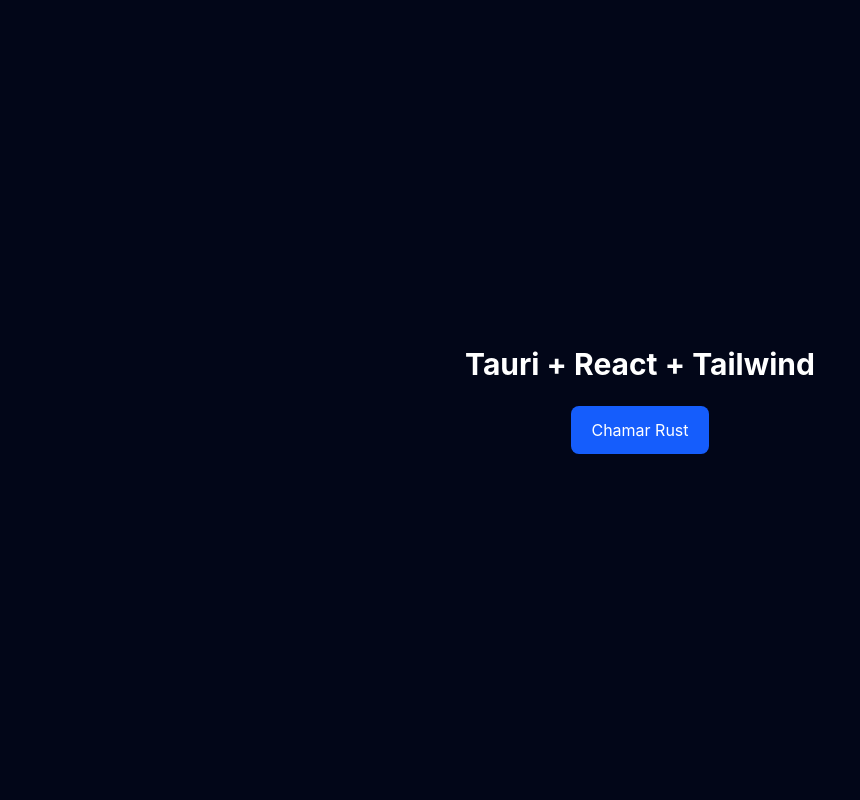
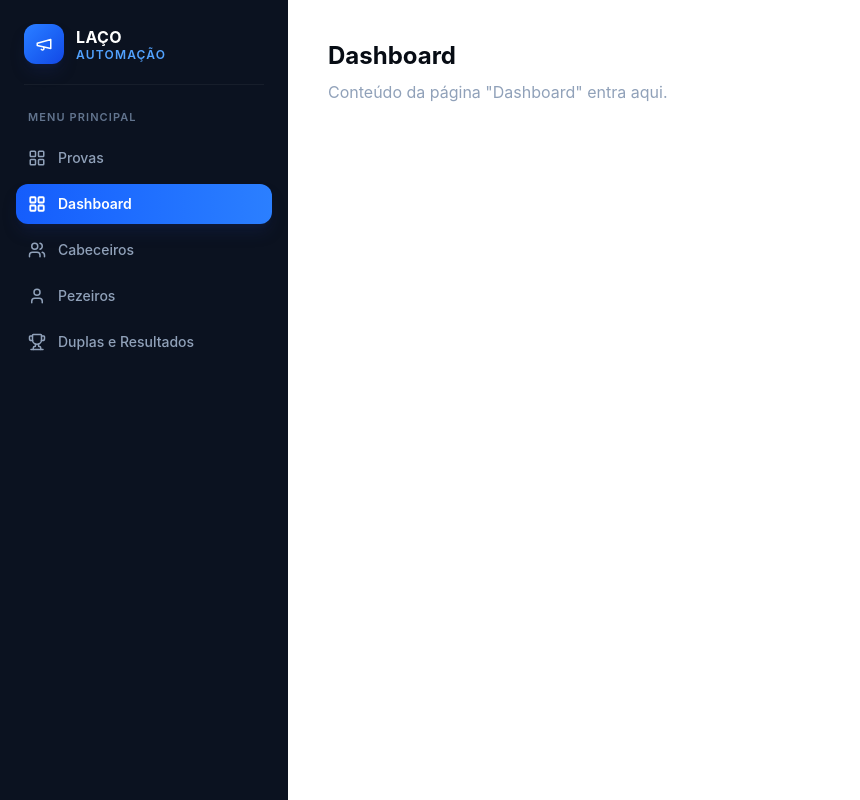
Before and after one commit to Heder-dim/tauri_react_app_prova_laco, a React (Vite) app: page / in a window 1280 px wide. Shown: the whole page, without its empty margins (0-860 px from the left). Built offline with nearby package versions, Linux system fonts and the light colour scheme; the HTML template or start-up script is replaced by a standard one.

Commit message:
feat add lucide-react and started sidebar layout

```diff
--- a/package.json
+++ b/package.json
@@ -13,6 +13,7 @@
     "@tailwindcss/vite": "^4.3.2",
     "@tauri-apps/api": "^2",
     "@tauri-apps/plugin-opener": "^2",
+    "lucide-react": "^1.23.0",
     "react": "^19.1.0",
     "react-dom": "^19.1.0",
     "tailwindcss": "^4.3.2"
--- a/src/App.tsx
+++ b/src/App.tsx
@@ -1,45 +1,22 @@
 import { useState } from "react";
-import { invoke } from "@tauri-apps/api/core";
+import Sidebar, { type SidebarProps } from "./components/layout/sidebar";
 
-function App() {
-  const [mensagem, setMensagem] = useState("");
+type MenuLabel = NonNullable<SidebarProps["active"]>;
 
-  async function chamarRust() {
-    try {
-      const resposta = await invoke<string>("greet", {
-        name: "Heder",
-      });
-
-      setMensagem(resposta);
-    } catch (error) {
-      console.error("Erro ao chamar o Rust:", error);
-      setMensagem("Não foi possível executar o comando.");
-    }
-  }
+export default function App() {
+  const [page, setPage] = useState<MenuLabel>("Dashboard");
 
   return (
-    <main className="flex min-h-screen items-center justify-center bg-slate-950 text-white">
-      <div className="text-center">
-        <h1 className="text-3xl font-bold">
-          Tauri + React + Tailwind
-        </h1>
+    <div className="min-h-screen bg-white">
+      <Sidebar active={page} onNavigate={setPage} />
 
-        <button
-          type="button"
-          onClick={chamarRust}
-          className="mt-6 rounded-lg bg-blue-600 px-5 py-3 hover:bg-blue-500"
-        >
-          Chamar Rust
-        </button>
-
-        {mensagem && (
-          <p className="mt-4 text-slate-300">
-            {mensagem}
-          </p>
-        )}
-      </div>
-    </main>
+      {/* Área de conteúdo: recuada em desktop (largura da sidebar = w-72 = 18rem) */}
+      <main className="p-6 lg:ml-72 lg:p-10">
+        <h1 className="text-2xl font-bold text-[#070c14]">{page}</h1>
+        <p className="mt-2 text-slate-400">
+          Conteúdo da página "{page}" entra aqui.
+        </p>
+      </main>
+    </div>
   );
 }
-
-export default App;
--- /dev/null
+++ b/src/components/layout/sidebar.tsx
@@ -0,0 +1,165 @@
+import { useState } from "react";
+import { LayoutGrid, Users, User, Trophy, Menu, X, type LucideIcon } from "lucide-react";
+
+type MenuLabel = "Provas" | "Dashboard" | "Cabeceiros" | "Pezeiros" | "Duplas e Resultados";
+
+interface MenuItem {
+  label: MenuLabel;
+  icon: LucideIcon;
+}
+
+const MENU_ITEMS: MenuItem[] = [
+  { label: "Provas", icon: LayoutGrid },
+  { label: "Dashboard", icon: LayoutGrid },
+  { label: "Cabeceiros", icon: Users },
+  { label: "Pezeiros", icon: User },
+  { label: "Duplas e Resultados", icon: Trophy },
+];
+
+
+export interface SidebarProps {
+  active?: MenuLabel;
+  onNavigate?: (label: MenuLabel) => void;
+}
+
+function LogoMark() {
+  return (
+    <div className="flex h-10 w-10 shrink-0 items-center justify-center rounded-xl bg-linear-to-br from-blue-500 to-blue-700 shadow-lg shadow-blue-950/40">
+      <svg
+        width="18"
+        height="18"
+        viewBox="0 0 24 24"
+        fill="none"
+        stroke="white"
+        strokeWidth="2"
+        strokeLinecap="round"
+        strokeLinejoin="round"
+      >
+        <path d="M3 11l18-5v12L3 14v-3z" />
+        <path d="M11.6 16.8a2 2 0 1 1-3.2 2.4" />
+      </svg>
+    </div>
+  );
+}
+
+interface StatBoxProps {
+  value: number | string;
+  label: string;
+  color: string;
+  compact?: boolean;
+}
+
+function StatBox({ value, label, color, compact = false }: StatBoxProps) {
+  return (
+    <div className="rounded-xl bg-white/3 px-3 py-2.5">
+      <p className={`font-bold ${color} ${compact ? "text-sm" : "text-xl"}`}>
+        {value}
+      </p>
+      <p className="mt-0.5 text-[11px] leading-tight text-slate-500">
+        {label}
+      </p>
+    </div>
+  );
+}
+
+export default function Sidebar({
+  active = "Dashboard",
+  onNavigate = () => {},
+}: SidebarProps) {
+  const [open, setOpen] = useState(false);
+
+  function handleSelect(label: MenuLabel) {
+    onNavigate(label);
+    setOpen(false);
+  }
+
+  return (
+    <>
+      {/* Barra superior — visível apenas em telas pequenas/médias */}
+      <div className="flex h-14 items-center justify-between border-b border-white/5 bg-[#0b1220] px-4 lg:hidden">
+        <div className="flex items-center gap-2.5">
+          <LogoMark />
+          <div className="leading-tight">
+            <p className="text-sm font-bold tracking-wide text-white">LAÇO</p>
+            <p className="-mt-0.5 text-[10px] font-semibold tracking-widest text-blue-400">
+              AUTOMAÇÃO
+            </p>
+          </div>
+        </div>
+        <button
+          onClick={() => setOpen(true)}
+          aria-label="Abrir menu"
+          className="p-2 text-slate-300 hover:text-white"
+        >
+          <Menu size={22} />
+        </button>
+      </div>
+
+      {/* Overlay do drawer mobile */}
+      {open && (
+        <div
+          className="fixed inset-0 z-40 bg-black/60 lg:hidden"
+          onClick={() => setOpen(false)}
+        />
+      )}
+
+      {/* Sidebar — fixa em desktop, drawer deslizante em mobile */}
+      <aside
+        className={`fixed left-0 top-0 z-50 flex h-screen w-72 shrink-0 flex-col
+          bg-[#0b1220] transition-transform duration-300 ease-in-out
+          ${open ? "translate-x-0" : "-translate-x-full"} lg:translate-x-0`}
+      >
+        <button
+          onClick={() => setOpen(false)}
+          aria-label="Fechar menu"
+          className="absolute right-4 top-4 text-slate-400 hover:text-white lg:hidden"
+        >
+          <X size={20} />
+        </button>
+
+        {/* Logo */}
+        <div className="flex items-center gap-3 px-6 pb-5 pt-6">
+          <LogoMark />
+          <div className="leading-tight">
+            <p className="text-base font-bold tracking-wide text-white">
+              LAÇO
+            </p>
+            <p className="-mt-0.5 text-xs font-semibold tracking-widest text-blue-400">
+              AUTOMAÇÃO
+            </p>
+          </div>
+        </div>
+
+        <div className="mx-6 border-t border-white/5" />
+
+        {/* Navegação */}
+        <nav className="mt-6 flex-1 overflow-y-auto px-4">
+          <p className="mb-3 px-3 text-[11px] font-semibold uppercase tracking-widest text-slate-500">
+            Menu principal
+          </p>
+          <ul className="space-y-1.5">
+            {MENU_ITEMS.map(({ label, icon: Icon }) => {
+              const isActive = label === active;
+              return (
+                <li key={label}>
+                  <button
+                    onClick={() => handleSelect(label)}
+                    className={`flex w-full items-center gap-3 cursor-pointer rounded-xl px-3 py-2.5 text-left text-sm transition-colors
+                      ${
+                        isActive
+                          ? "bg-linear-to-r from-blue-600 to-blue-500 font-semibold text-white shadow-lg shadow-blue-950/40"
+                          : "font-medium text-slate-400 hover:bg-white/5 hover:text-slate-200"
+                      }`}
+                  >
+                    <Icon size={18} strokeWidth={isActive ? 2.4 : 2} />
+                    {label}
+                  </button>
+                </li>
+              );
+            })}
+          </ul>
+        </nav>
+      </aside>
+    </>
+  );
+}
```
Also changed, not shown: 1 other file (tests, documents, lock files or other folders).
